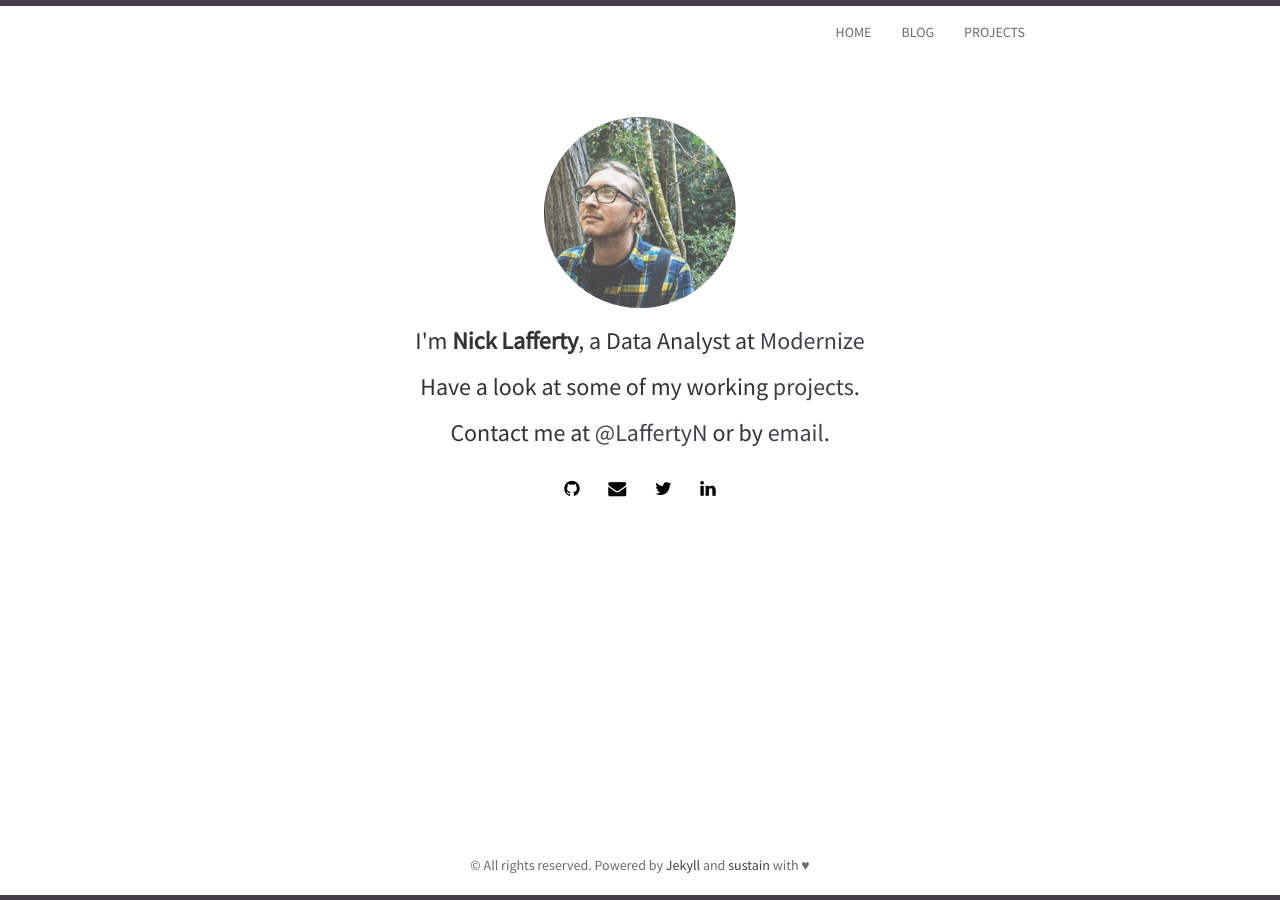
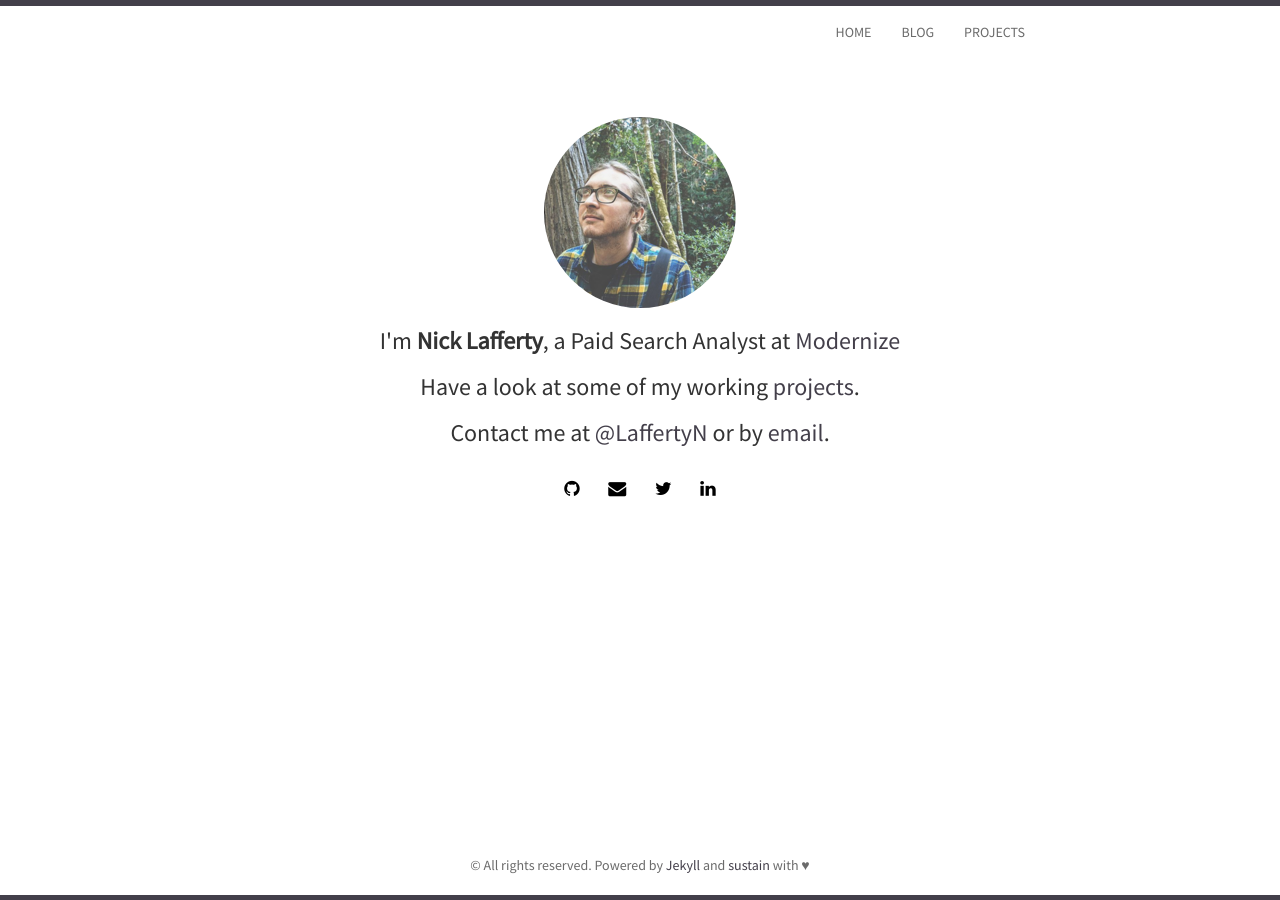
Before and after one commit to NLaff/Lafferty.co, a Jekyll site: the page built from index.html, in a window 1280 px wide. Built offline with Jekyll 4.4.1, drawn with Linux system fonts in a browser that asks for light colours; nearby versions of some CDN libraries; the list of posts is cut into pages by our own code.

Commit message:
updated title to new job

```diff
--- a/index.html
+++ b/index.html
@@ -7,7 +7,7 @@ layout: home
 	  <div class="avatar">
 		<img class="img-circle" src="{{ site.baseurl }}assets/img/{{ site.avatar }}" alt="Profile image">
 	  </div>
-	  <h3>I'm <strong>{{ site.author }}</strong>, a Data Analyst at <a href="http://Modernize.com">Modernize</a></h3>
+	  <h3>I'm <strong>{{ site.author }}</strong>, a Paid Search Analyst at <a href="http://Modernize.com">Modernize</a></h3>
 	  <h3>Have a look at some of my working <a href="{{ site.baseurl }}projects.html"> projects</a>.</h3>
 	  <h3>Contact me at <a href="http://twitter.com/{{ site.twitter }}">@{{ site.twitter }}</a> or by <a href="mailto:{{ site.email }}">email</a>.</h3>
 	  {% include social.html %}
```
